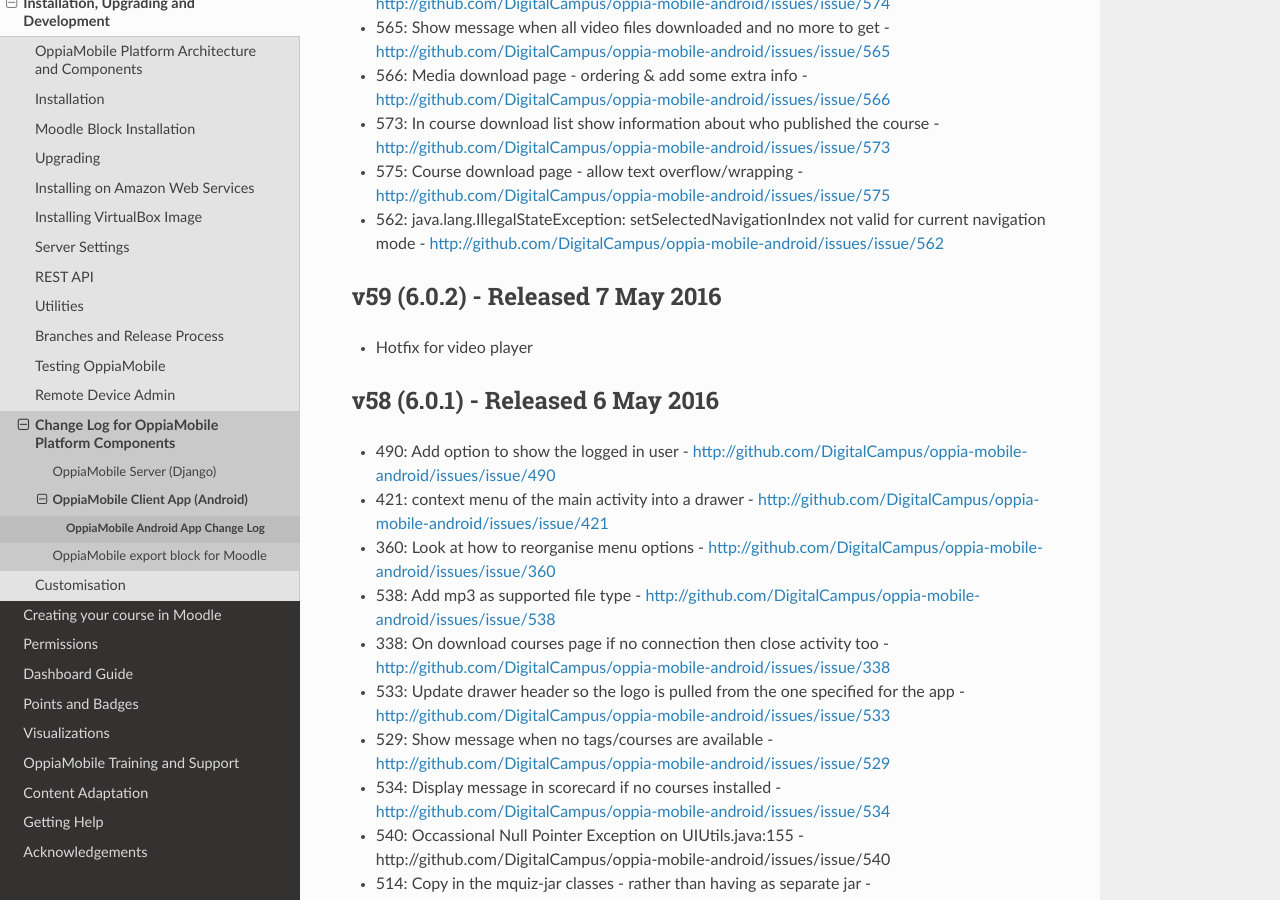
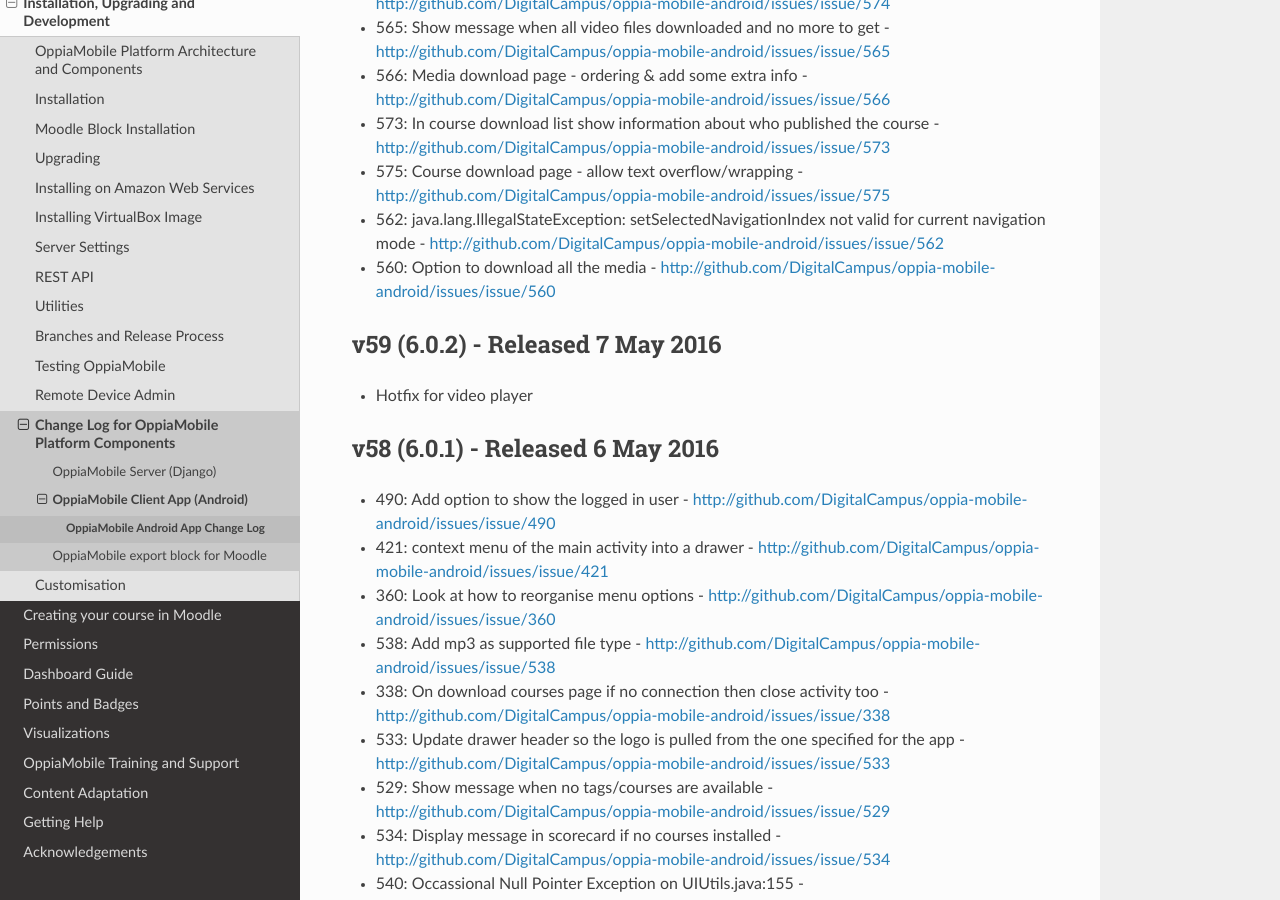
Before and after one commit to DigitalCampus/django-oppia, a Sphinx documentation site: the page built from docs/dev/changelog_android.rst, in a window 1280 px wide and 900 px high, scrolled down 1069 px. Built offline with Sphinx 7.4.7 and the Read the Docs theme 2.0.0, drawn with Linux system fonts in a browser that asks for light colours; the version number is read from the project's files by our own code.

Commit message:
update docs

```diff
--- a/docs/dev/changelog_android.rst
+++ b/docs/dev/changelog_android.rst
@@ -30,7 +30,7 @@
 * 573: In course download list show information about who published the course - http://github.com/DigitalCampus/oppia-mobile-android/issues/issue/573
 * 575: Course download page - allow text overflow/wrapping - http://github.com/DigitalCampus/oppia-mobile-android/issues/issue/575
 * 562: java.lang.IllegalStateException: setSelectedNavigationIndex not valid for current navigation mode - http://github.com/DigitalCampus/oppia-mobile-android/issues/issue/562
-
+* 560: Option to download all the media - http://github.com/DigitalCampus/oppia-mobile-android/issues/issue/560
 
 .. _appv59:
 
```
